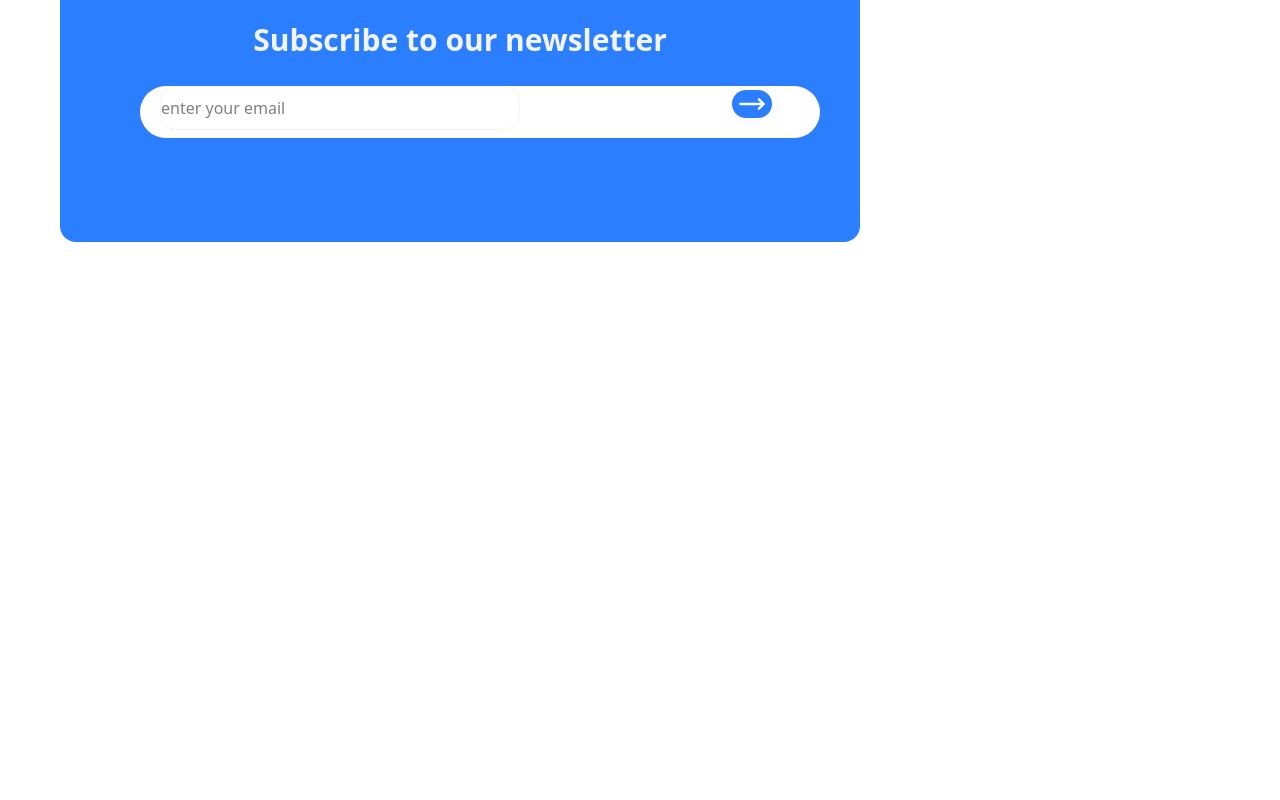
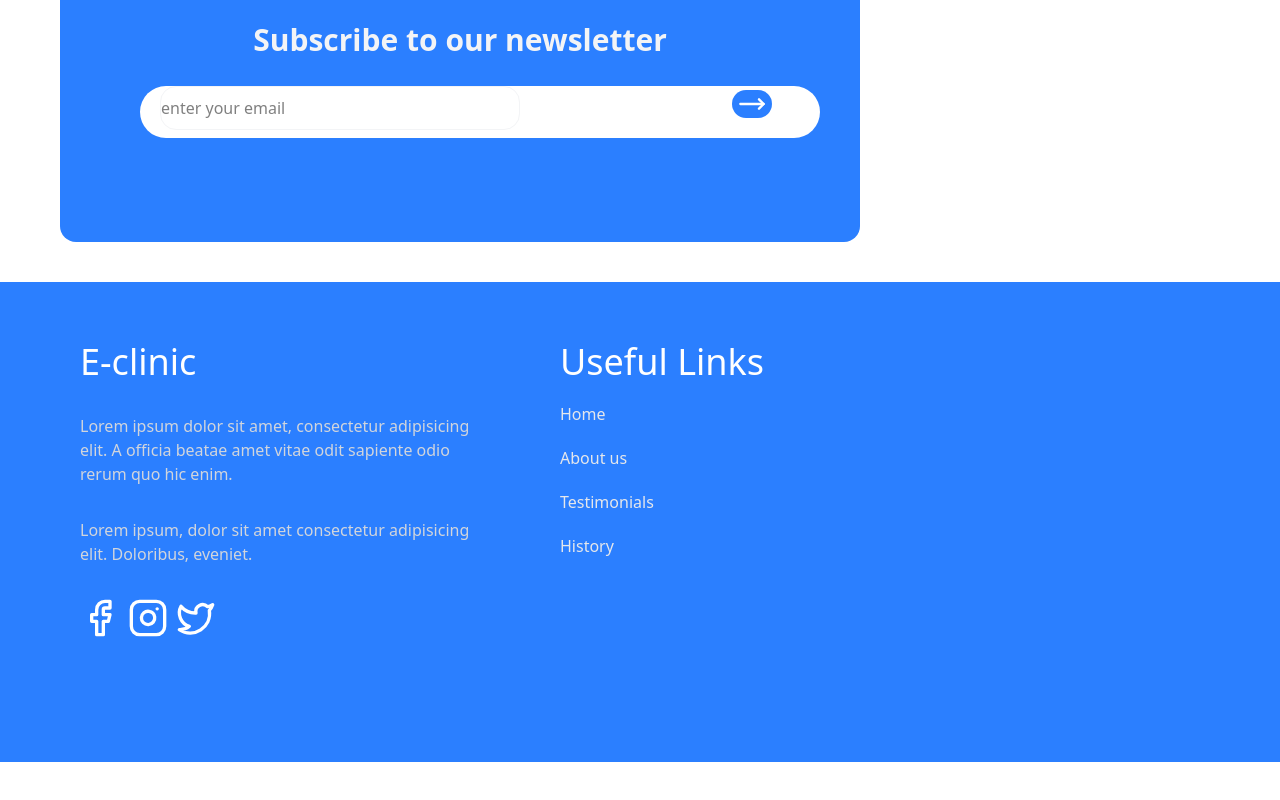
Before and after one commit to shailendrapratap1/clinic-website, a React (Vite) app in the folder clinicweb/: page / in a window 1280 px wide. Shown: the part 2838-3638 px from the top of the page. After the commit the page ends 3600 px from the top, so only its background shows below. Built offline with nearby package versions, Linux system fonts and the light colour scheme.

Commit message:
Update Footer.jsx

```diff
--- a/clinicweb/src/pages/Footer.jsx
+++ b/clinicweb/src/pages/Footer.jsx
@@ -1,4 +1,9 @@
 import React from 'react'
+ import {Facebook, Twitter} from 'lucide-react'
+  import {Instagram} from 'lucide-react'
+   import {Linkedin} from 'lucide-react'
+
+
 
 const sections = [
 
@@ -22,8 +27,43 @@ const sections = [
 
 const Footer = () => {
   return (
-    <footer className='min-h-screen bg-white'>
+    <footer className='h-120 mt-10  bg-blue-500'>
+     <div className='md:flex md:flex-row flex flex-col md:px-20 md:py-15 px-2 md:gap-20'>
+      <div className='flex flex-col  w-100 h-90 gap-8'>
+        <h2 className='text-white font-medium text-4xl'>E-clinic</h2>
+        <p className='text-gray-300 font-medium'>Lorem ipsum dolor sit amet, consectetur adipisicing elit. A officia beatae amet vitae odit sapiente odio rerum quo hic enim.</p>
+        <p className='text-gray-300 font-medium'>Lorem ipsum, dolor sit amet consectetur adipisicing elit. Doloribus, eveniet.</p>
+         <div className='flex flex-row gap-2'>
+       <Facebook className='text-white h-10 w-10 cursor-pointer'><link rel="stylesheet" href="" /></Facebook>
+              < Instagram className='text-white h-10 w-10 cursor-pointer'><link rel="stylesheet" href="" /></Instagram>
+              <Twitter className='text-white h-10 w-10 cursor-pointer'><link rel="stylesheet" href="" /></Twitter>
 
+</div>
+      </div>
+
+      <div className='flex flex-col'>
+           <h2 className='text-white font-medium text-4xl'>Useful Links</h2>
+         <div className=''>
+           {
+            sections.map((section)=>(
+             <div key={section.title}  >
+               <h4 className='md:mt-5 text-gray-200 font-medium cursor-pointer'>{section.title}</h4>
+               <ul className='p-0 m-0 list-none hidden'>
+             {section.links.map((link)=> (
+              <li key={link} className='mb-2'>
+                <a href="#" className='text-none'>
+                  {link}
+                </a>
+              </li>
+             ))}
+             </ul>
+             </div>
+
+            ))
+           }
+         </div>
+      </div>
+     </div>
     </footer>
   )
 }
```
